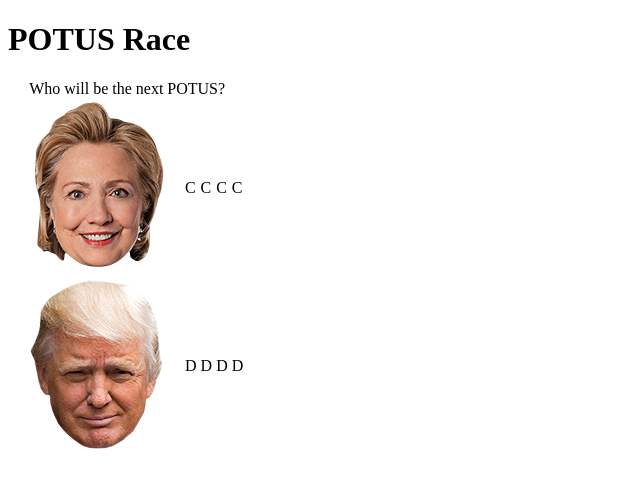
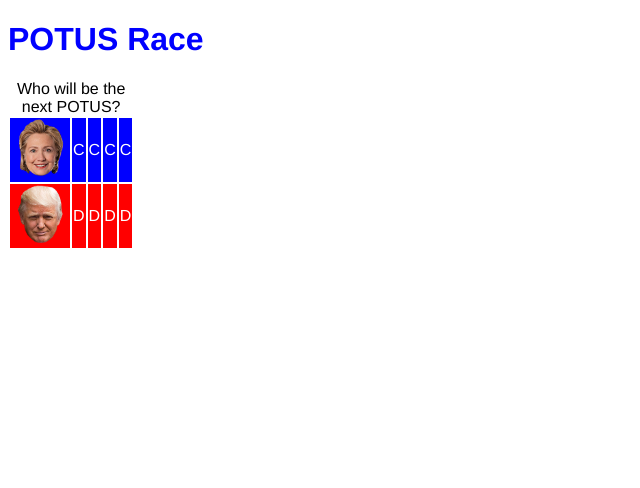
Before and after one commit to melissa-c/javascript-racer, a plain HTML site: page index.html in a window 1280 px wide. Shown: the whole page, without its empty margins (0-640 px from the left). Drawn offline with Linux system fonts and the light colour scheme.

Commit message:
if applied this commit will style the table

```diff
--- a/css/style.css
+++ b/css/style.css
@@ -0,0 +1,28 @@
+h1 {
+  font-family: helvetica, serif;
+  color: blue;
+}
+
+table {
+  font-family: helvetica, serif;
+}
+
+img {
+  height: 58px;
+  width: 58px;
+}
+
+.racer_table td {
+  height: 60px;
+  width: 60px;
+}
+
+#player1_row {
+  color: #fff;
+  background: blue;
+}
+
+#player2_row {
+  color: #fff;
+  background: red;
+}
--- a/index.html
+++ b/index.html
@@ -10,13 +10,15 @@
 </head>
 
 <body>
-  <main>
     <h1>POTUS Race</h1>
 
     <table class="racer-table">
       <caption>Who will be the next POTUS?</caption>
-    <tbody>
+
+        <!-- set row id to distinguish between players -->
         <tr id="player1_row">
+
+        <!-- set active table cell class  -->
           <td class="active">
             <img class="face" src="images/clinton.png" alt="Hillary Clinton's face">
           </td>
@@ -26,7 +28,10 @@
           <td>C</td>
         </tr>
 
+        <!-- set row id to distinguish between players -->
         <tr id="player2_row">
+
+        <!-- set active table cell class  -->
           <td class="active">
             <img class="face" src="images/trump.png" alt="Donald Trump's face">
           </td>
@@ -37,7 +42,5 @@
         </tr>
     </table>
 
-  </main>
-
 </body>
 </html>
```
Lines whose indentation alone changed are shown as unchanged.
